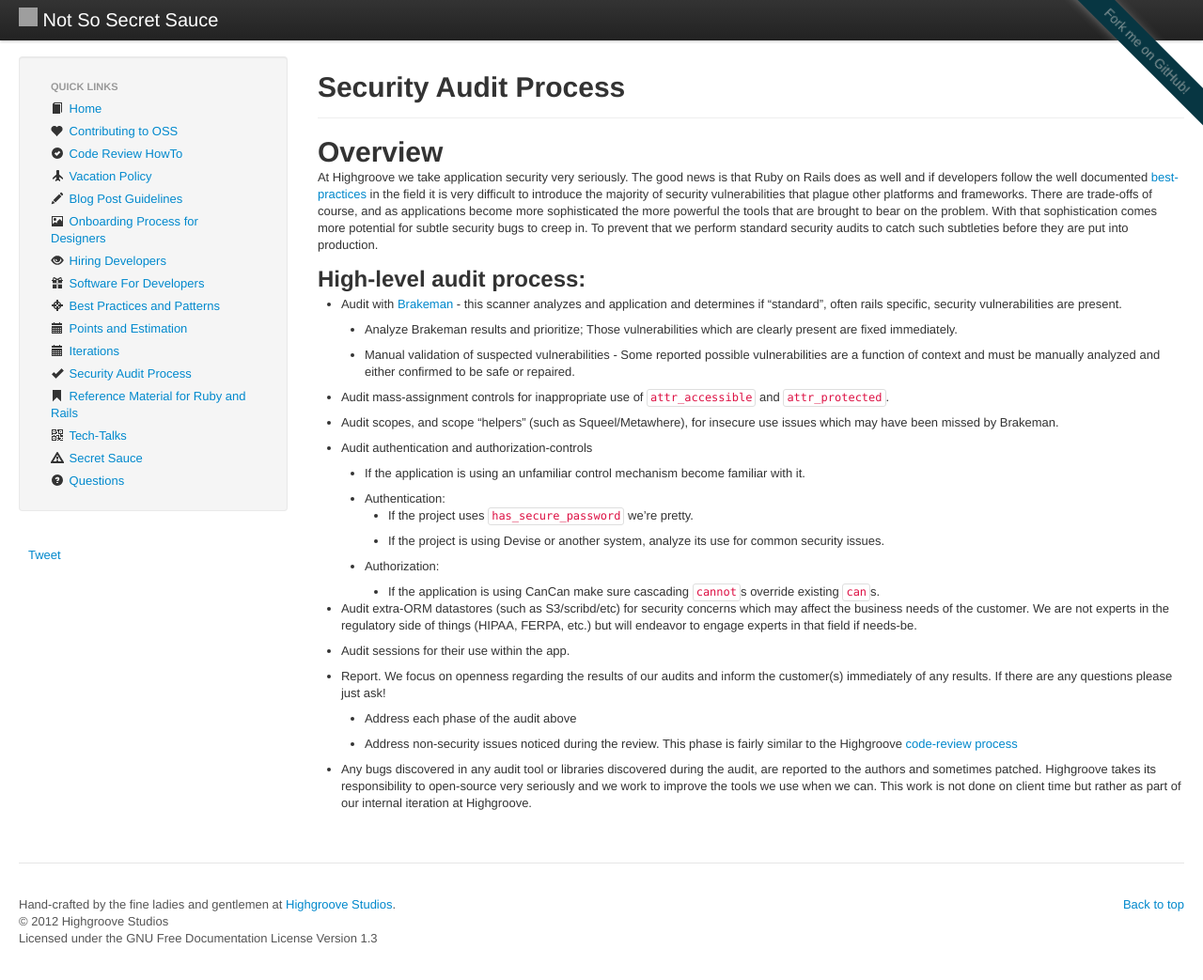
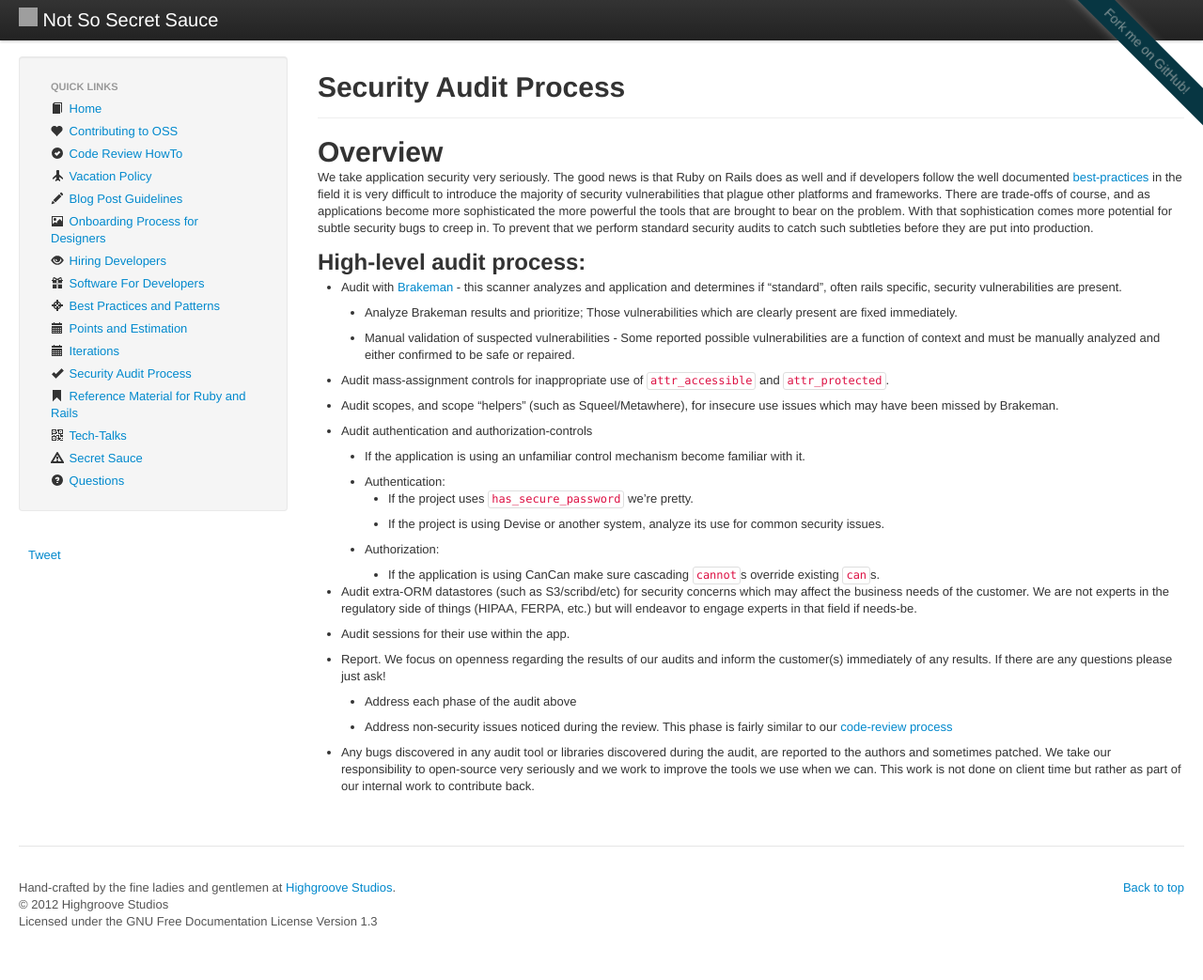
Before and after one commit to daveworth/not-so-secret-sauce, a Jekyll site: the page built from topics/security-audit-process.md, in a window 1280 px wide and 1044 px high. Shown: the whole window at 94% size. Built offline with Jekyll 4.4.1, drawn with Linux system fonts in a browser that asks for light colours; nearby versions of some CDN libraries; comment, search, counter and statistics services are not loaded; grey boxes are pictures that could not be loaded.

Commit message:
Fixup copy s/Highgroove/we/ per CK
* [Finishes #30331399]

```diff
--- a/topics/security-audit-process.md
+++ b/topics/security-audit-process.md
@@ -8,15 +8,15 @@ description: Our internal security audit process and methodology
 
 # Overview
 
-At Highgroove we take application security very seriously.  The good news is
-that Ruby on Rails does as well and if developers follow the well documented
+We take application security very seriously.  The good news is that Ruby on
+Rails does as well and if developers follow the well documented
 [best-practices](http://guides.rubyonrails.org/security.html) in the field it is
 very difficult to introduce the majority of security vulnerabilities that plague
 other platforms and frameworks.  There are trade-offs of course, and as
 applications become more sophisticated the more powerful the tools that are
 brought to bear on the problem.  With that sophistication comes more potential
 for subtle security bugs to creep in.  To prevent that we perform standard
-security audits to catch such subtleties before they are put into production.
+  security audits to catch such subtleties before they are put into production.
 
 ## High-level audit process:
 * Audit with [Brakeman](http://brakemanscanner.org/) - this scanner analyzes and
@@ -66,10 +66,10 @@ security audits to catch such subtleties before they are put into production.
   * Address each phase of the audit above
 
   * Address non-security issues noticed during the review.  This phase is
-    fairly similar to the Highgroove [code-review process](http://not-so-secret-sauce.highgroove.com/topics/code-reviews-howto.html)
+    fairly similar to our [code-review process](http://not-so-secret-sauce.highgroove.com/topics/code-reviews-howto.html)
 
 * Any bugs discovered in any audit tool or libraries discovered during the
-  audit, are reported to the authors and sometimes patched.  Highgroove
-  takes its responsibility to open-source very seriously and we work to
+  audit, are reported to the authors and sometimes patched.  We
+  take our responsibility to open-source very seriously and we work to
   improve the tools we use when we can.  This work is not done on client
-  time but rather as part of our internal iteration at Highgroove.
+  time but rather as part of our internal work to contribute back.
```
